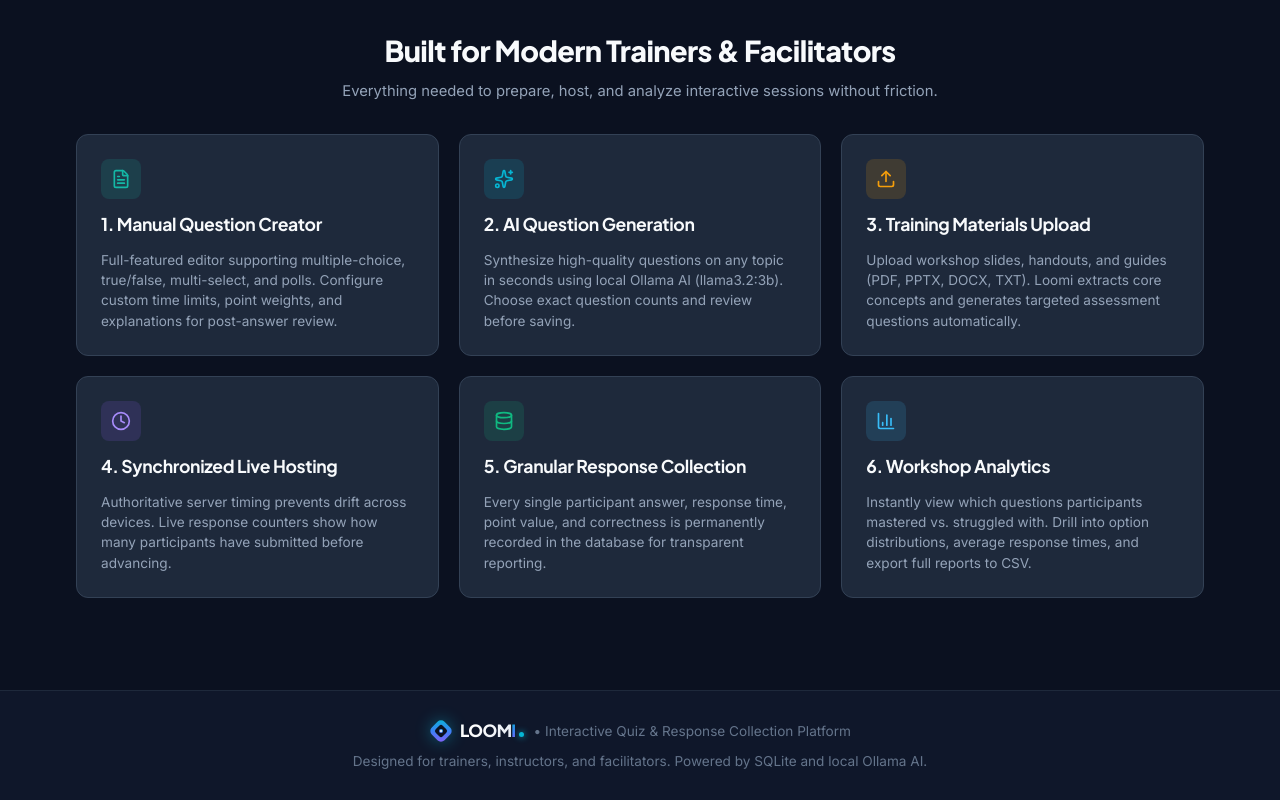
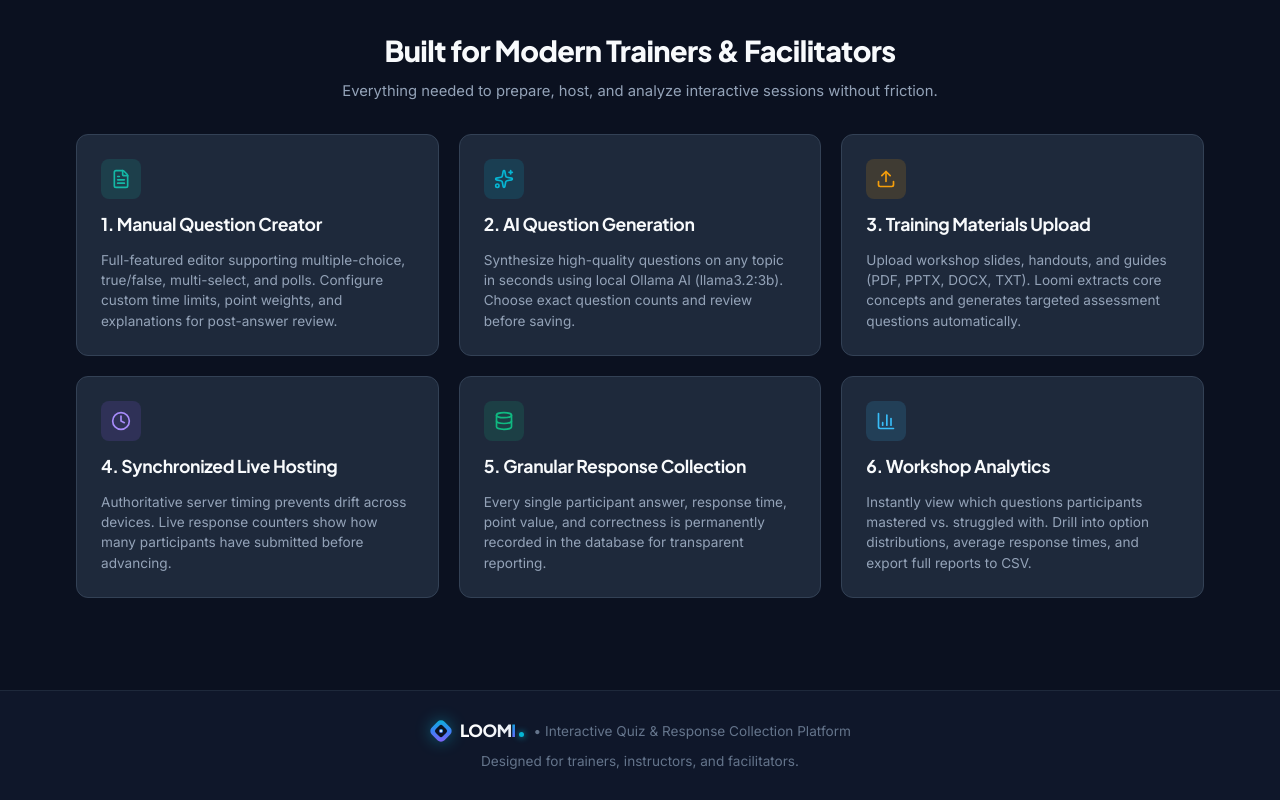
Before and after one commit to Syuheila/kuizila, a React (Vite) app in the folder frontend/: page / in a window 1280 px wide. Shown: the part 708-1508 px from the top of the page. Built offline with nearby package versions, Linux system fonts and the light colour scheme.

Commit message:
refactor: remove sqlite and ollama text from footer

```diff
--- a/frontend/src/pages/LandingPage.jsx
+++ b/frontend/src/pages/LandingPage.jsx
@@ -454,7 +454,7 @@ export default function LandingPage() {
           <span>• Interactive Quiz & Response Collection Platform</span>
         </div>
         <div>
-          Designed for trainers, instructors, and facilitators. Powered by SQLite and local Ollama AI.
+          Designed for trainers, instructors, and facilitators.
         </div>
       </footer>
     </div>
```
